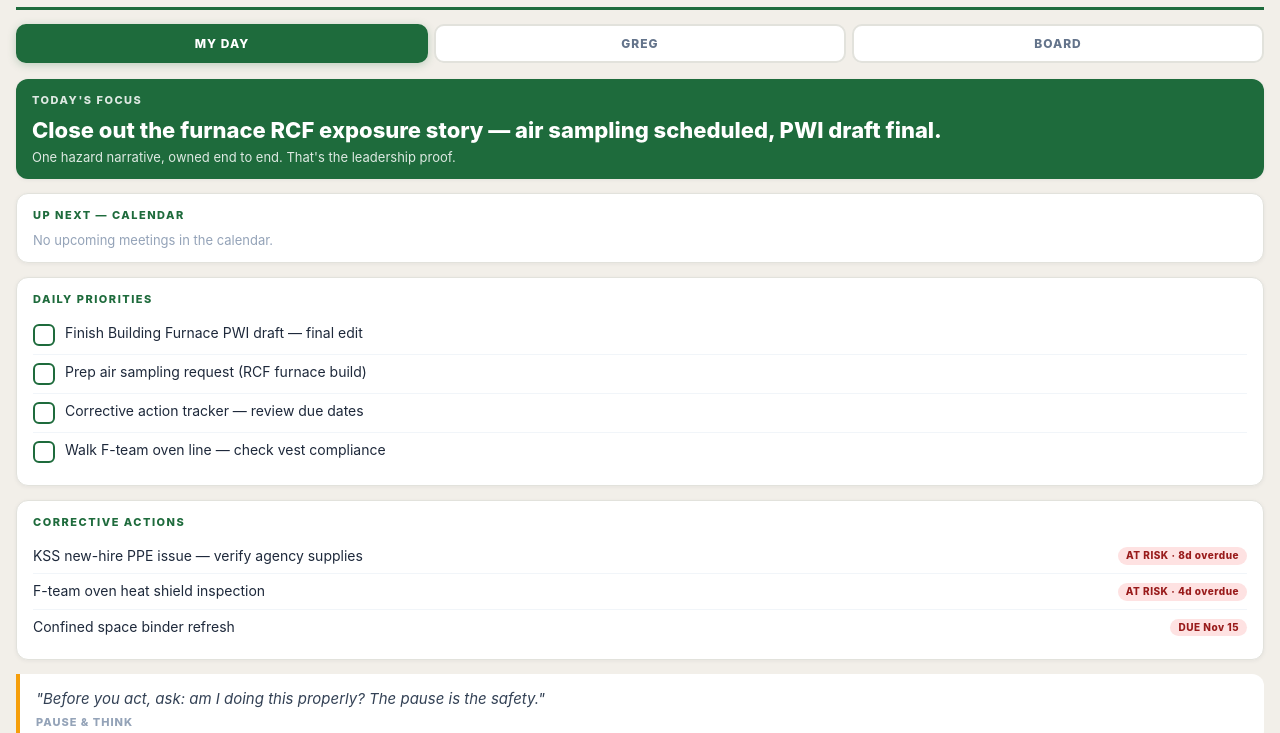
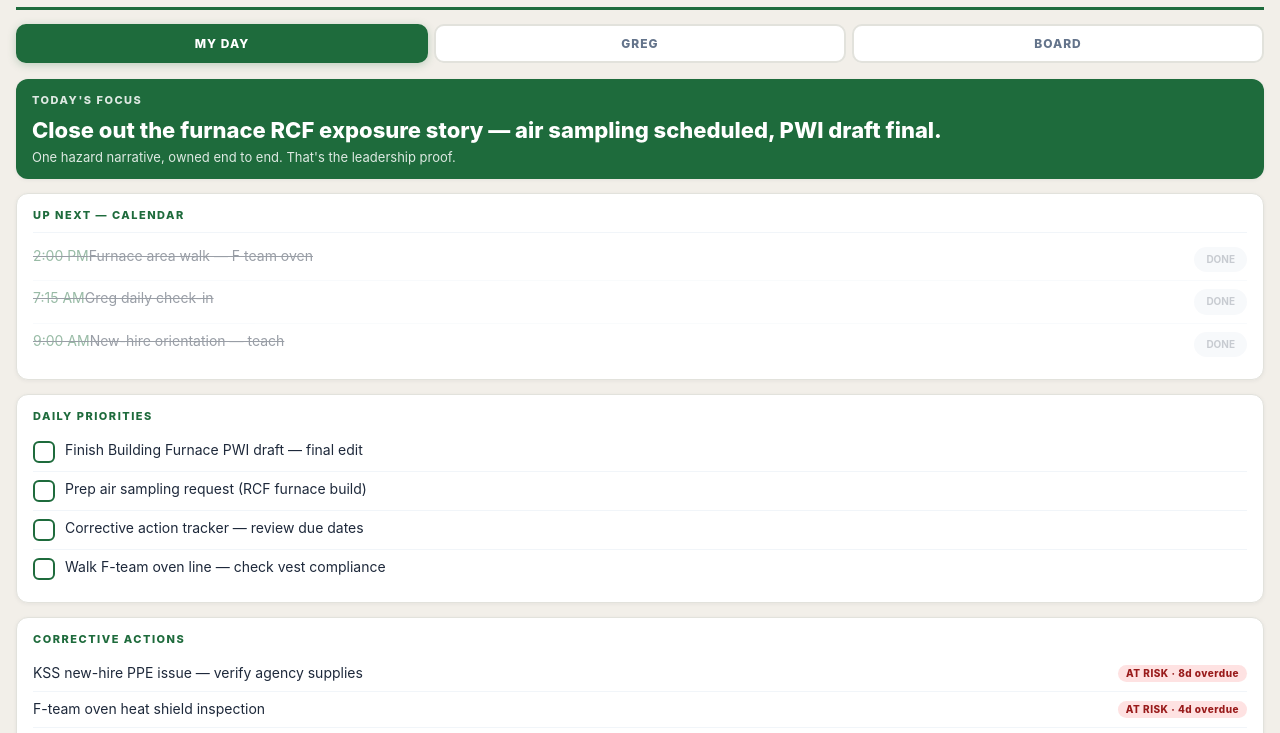
Before and after one commit to Jbartram93/superior-ehs-v2, a plain HTML site: page index.html in a window 1280 px wide. Shown: the part 58-791 px from the top of the page. Drawn offline with Linux system fonts and the light colour scheme.

Commit message:
Calendar: passed meetings stay visible, struck through + DONE chip, separated below upcoming

```diff
--- a/index.html
+++ b/index.html
@@ -224,17 +224,30 @@ function render(){
     return `<div class="prio-row"><div class="prio-text">${ca.t}</div>${badge}</div>`;
   }).join("");
 
-  // Calendar: next events, soonest first, today highlighted, past hidden
-  const today = new Date().toISOString().slice(0,10);
-  const upcoming = DATA.calendar
-    .filter(ev => ev.d >= today)
+  // Calendar: all events, soonest first, past events shown struck-through
+  const now = new Date();
+  const today = now.toISOString().slice(0,10);
+  const nowHM = now.getHours().toString().padStart(2,"0") + ":" + now.getMinutes().toString().padStart(2,"0");
+  const visible = DATA.calendar
+    .filter(ev => ev.d >= today || (ev.d === today && ev.time >= nowHM))
     .sort((a,b) => (a.d + a.time) < (b.d + b.time) ? -1 : 1)
-    .slice(0, 5);
-  document.getElementById("calList").innerHTML = upcoming.length ? upcoming.map(ev=>{
+    .slice(0, 6);
+  const passed = DATA.calendar
+    .filter(ev => ev.d < today || (ev.d === today && ev.time < nowHM))
+    .sort((a,b) => (a.d + a.time) < (b.d + b.time) ? -1 : 1)
+    .slice(-3);
+  function calRow(ev, past){
     const when = ev.d === today ? "TODAY" : fmtDate(ev.d);
-    const chip = ev.d === today ? '<span class="at-risk" style="background:#dcfce7;color:#166534">TODAY</span>' : `<span class="chip slate" style="font-size:10px">${when}</span>`;
-    return `<div class="prio-row"><div class="prio-text"><span class="wtime" style="color:#1e6b3c">${ev.time}</span>${ev.t}</div>${chip}</div>`;
-  }).join("") : '<div class="prio-text" style="color:#94a3b8;font-size:13px">No upcoming meetings in the calendar.</div>';
+    const chip = past
+      ? '<span class="chip slate" style="font-size:10px;opacity:0.6">DONE</span>'
+      : ev.d === today
+        ? '<span class="chip" style="font-size:10px;background:#dcfce7;color:#166534">TODAY</span>'
+        : `<span class="chip slate" style="font-size:10px">${when}</span>`;
+    return `<div class="prio-row" style="${past?'opacity:0.45':''}"><div class="prio-text"${past?' style="text-decoration:line-through"':''}><span class="wtime" style="color:#1e6b3c">${ev.time}</span>${ev.t}</div>${chip}</div>`;
+  }
+  document.getElementById("calList").innerHTML =
+    visible.map(ev => calRow(ev, false)).join("") +
+    (passed.length ? '<div style="border-top:1px solid #f1f5f9;margin:6px 0"></div>' + passed.map(ev => calRow(ev, true)).join("") : "");
 
   document.getElementById("quoteText").textContent = '"' + DATA.quote + '"';
 
```
